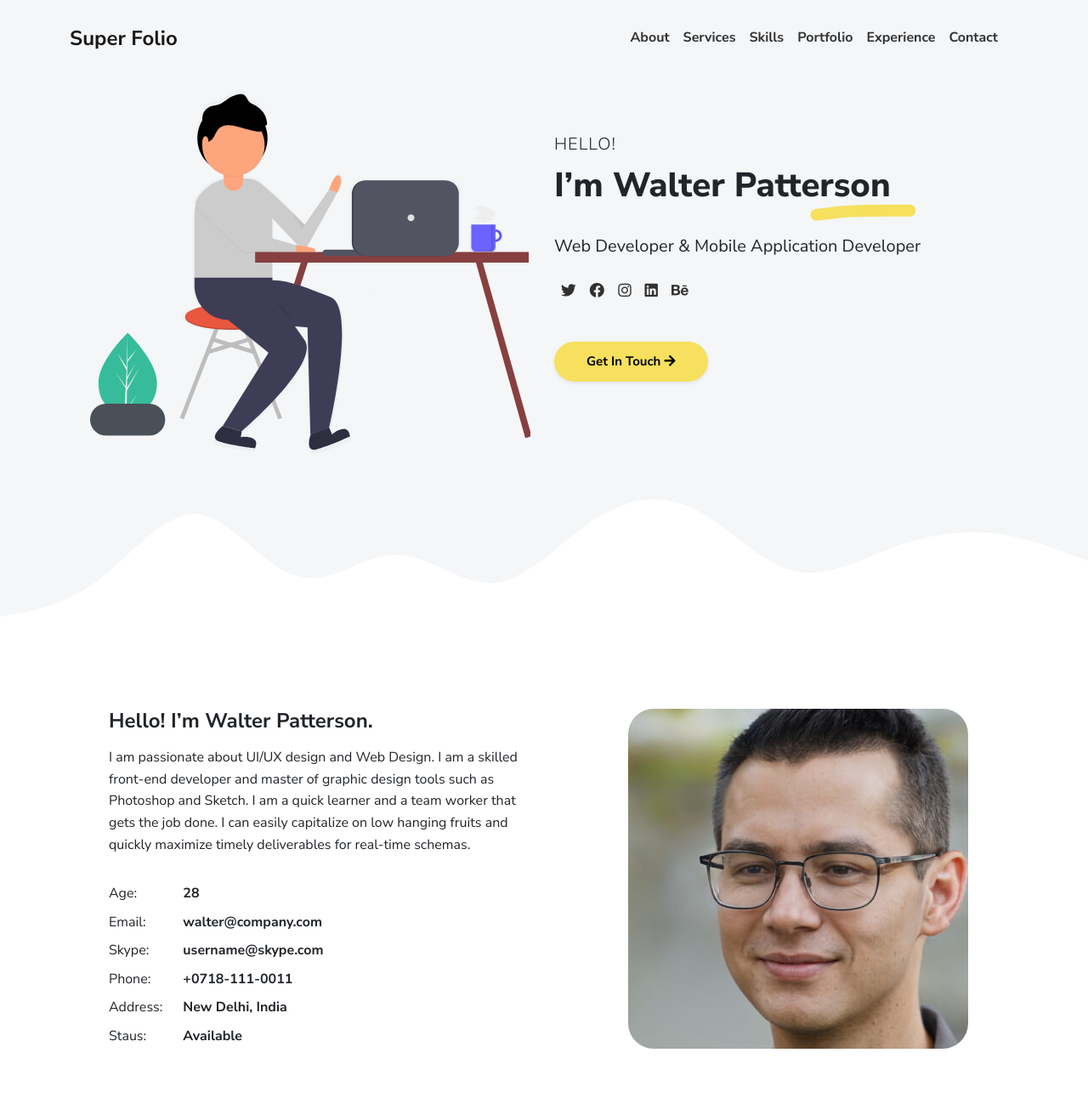
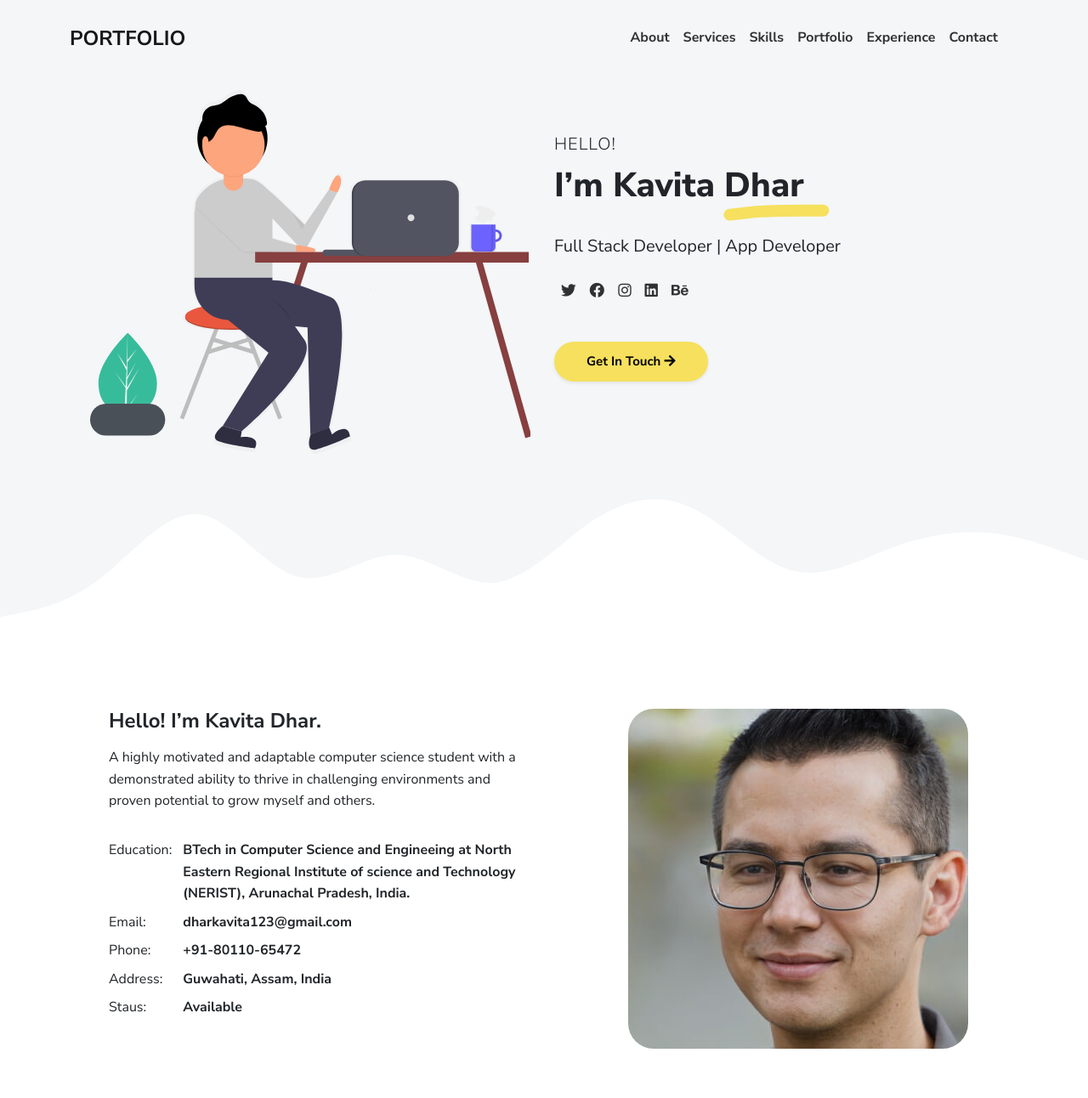
Before and after one commit to kavita02-ctrl/Porfoloio-Website, a plain HTML site: page index.html in a window 1280 px wide. Shown: the top 1292 px of the page at 85% size. Drawn offline with Linux system fonts and the light colour scheme.

Commit message:
Update index.html

```diff
--- a/index.html
+++ b/index.html
@@ -29,7 +29,7 @@
   <body id="top">
     <header class="bg-light">
       <nav class="navbar navbar-expand-lg navbar-light bg-light" id="header-nav" role="navigation">
-        <div class="container"><a class="link-dark navbar-brand site-title mb-0" href="#">Super Folio</a>
+        <div class="container"><a class="link-dark navbar-brand site-title mb-0" href="#">PORTFOLIO</a>
           <button class="navbar-toggler" type="button" data-bs-toggle="collapse" data-bs-target="#navbarSupportedContent" aria-controls="navbarSupportedContent" aria-expanded="false" aria-label="Toggle navigation"><span class="navbar-toggler-icon"></span></button>
           <div class="collapse navbar-collapse" id="navbarSupportedContent">
             <ul class="navbar-nav ms-auto me-2">
@@ -54,8 +54,8 @@
         <div class="col-lg-6">
           <div class="mt-5">
             <p class="lead text-uppercase mb-1">Hello!</p>
-            <h1 class="intro-title marker" data-aos="fade-left" data-aos-delay="50">I’m Walter Patterson</h1>
-            <p class="lead fw-normal mt-3" data-aos="fade-up" data-aos-delay="100">Web Developer & Mobile Application Developer</p>
+            <h1 class="intro-title marker" data-aos="fade-left" data-aos-delay="50">I’m Kavita Dhar</h1>
+            <p class="lead fw-normal mt-3" data-aos="fade-up" data-aos-delay="100">Full Stack Developer | App Developer</p>
             <div class="social-nav" data-aos="fade-up" data-aos-delay="200">
               <nav role="navigation">
                 <ul class="nav justify-content-left">
@@ -79,38 +79,35 @@
   <div class="container-narrow">
     <div class="row">
       <div class="col-md-6">
-        <h2 class="h4 my-2">Hello! I’m Walter Patterson.</h2>
-        <p>I am passionate about UI/UX design and Web Design. I am a skilled front-end developer and master of graphic design tools such as Photoshop and Sketch. I am a quick learner and a team worker that gets the job done. I can easily capitalize on low hanging fruits and quickly maximize timely deliverables for real-time schemas.</p>
+        <h2 class="h4 my-2">Hello! I’m Kavita Dhar.</h2>
+        <p>A highly motivated and adaptable computer science student with a
+          demonstrated ability to thrive in challenging environments and proven
+          potential to grow myself and others.</p>
         <div class="row mt-3">
+
           <div class="col-sm-2">
-            <div class="pb-1">Age:</div>
+            <div class="pb-1">Education:</div>
           </div>
           <div class="col-sm-10">
-            <div class="pb-1 fw-bolder">28</div>
+            <div class="pb-1 fw-bolder">BTech in Computer Science and Engineeing at North Eastern Regional Institute of science and Technology (NERIST), Arunachal Pradesh, India.</div>
           </div>
           <div class="col-sm-2">
             <div class="pb-1">Email:</div>
           </div>
           <div class="col-sm-10">
-            <div class="pb-1 fw-bolder">walter@company.com</div>
-          </div>
-          <div class="col-sm-2">
-            <div class="pb-1">Skype:</div>
-          </div>
-          <div class="col-sm-10">
-            <div class="pb-1 fw-bolder">username@skype.com</div>
+            <div class="pb-1 fw-bolder">dharkavita123@gmail.com</div>
           </div>
           <div class="col-sm-2">
             <div class="pb-1">Phone:</div>
           </div>
           <div class="col-sm-10">
-            <div class="pb-1 fw-bolder">+0718-111-0011</div>
+            <div class="pb-1 fw-bolder">+91-80110-65472</div>
           </div>
           <div class="col-sm-2">
             <div class="pb-1">Address:</div>
           </div>
           <div class="col-sm-10">
-            <div class="pb-1 fw-bolder">New Delhi, India</div>
+            <div class="pb-1 fw-bolder">Guwahati, Assam, India</div>
           </div>
           <div class="col-sm-2">
             <div class="pb-1">Staus:</div>
```
